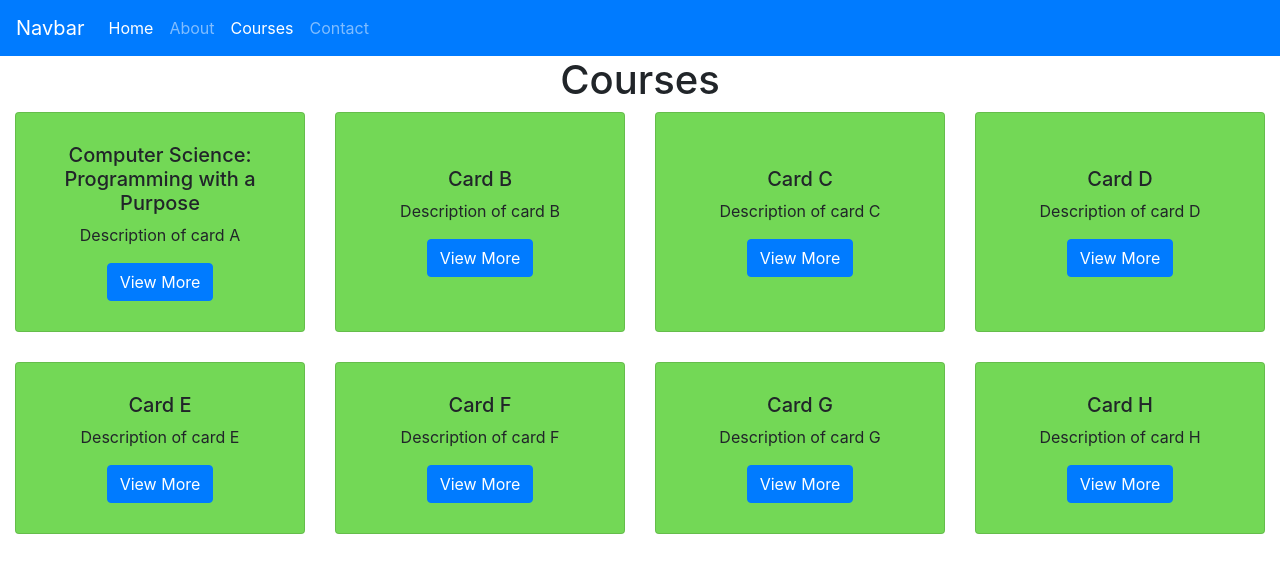
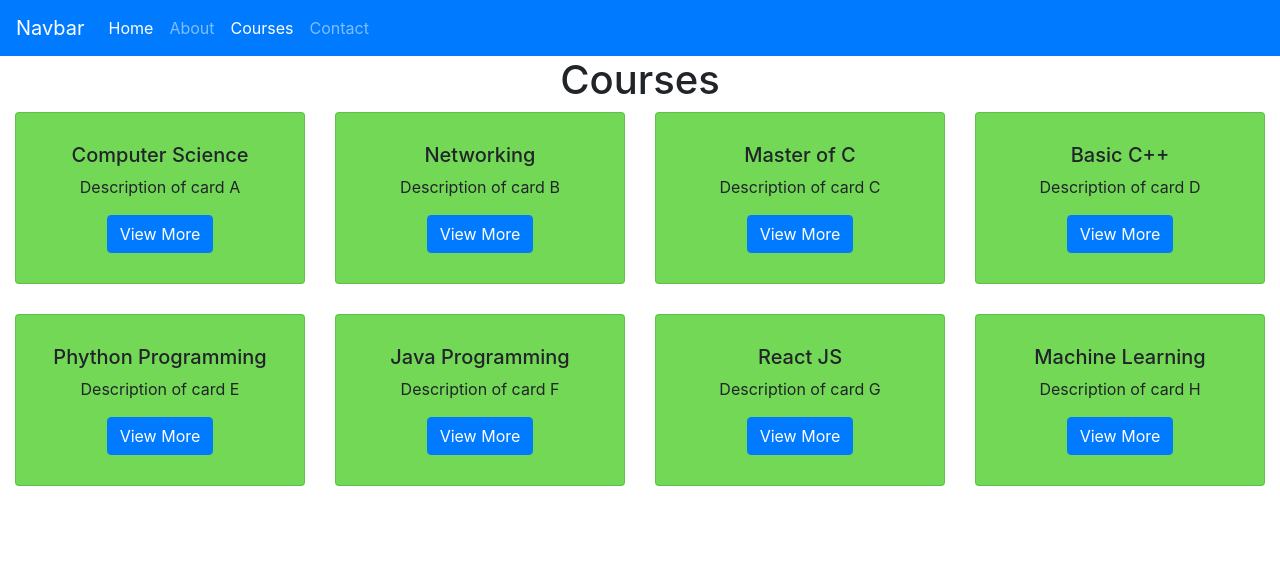
Before and after one commit to bikramjitshow/ReactJS_Test, a React (Create React App) app in the folder react_v1/fcode/: page /courses in a window 1280 px wide. Shown: the top 572 px of the page. Built offline with nearby package versions, Linux system fonts and the light colour scheme.

Commit message:
update code

```diff
--- a/react_v1/fcode/public/css/style.css
+++ b/react_v1/fcode/public/css/style.css
@@ -1,3 +1,10 @@
+.cont-wrap.about-cont-wrap {
+  max-width: 80%;
+  margin: 0 auto;
+  text-align: left;
+  margin-top: 50px;
+}
+
 .contact-form {
   width: 450px;
   text-align: left;
--- a/react_v1/fcode/src/components/About.js
+++ b/react_v1/fcode/src/components/About.js
@@ -5,6 +5,14 @@ const About = () => {
     <div>
       <h1>About</h1>
 
+      <div className="cont-wrap about-cont-wrap">
+        <p>
+        Lorem Ipsum is simply dummy text of the printing and typesetting industry. Lorem Ipsum has been the industry's standard dummy text ever since the 1500s, when an unknown printer took a galley of type and scrambled it to make a type specimen book. It has survived not only five centuries, but also the leap into electronic typesetting, remaining essentially unchanged. It was popularised in the 1960s with the release of Letraset sheets containing Lorem Ipsum passages, and more recently with desktop publishing software like Aldus PageMaker including versions of Lorem Ipsum.
+
+        </p>
+
+      </div>
+
     </div>
   )
 }
--- a/react_v1/fcode/src/components/Courses.js
+++ b/react_v1/fcode/src/components/Courses.js
@@ -5,14 +5,14 @@ import Card from './Card';
 function Courses() {
 
   const [cdatas, setcdatas] = useState([
-    { title: 'Computer Science: Programming with a Purpose', desc: 'Description of card A' },
-    { title: 'Card B', desc: 'Description of card B' },
-    { title: 'Card C', desc: 'Description of card C' },
-    { title: 'Card D', desc: 'Description of card D' },
-    { title: 'Card E', desc: 'Description of card E' },
-    { title: 'Card F', desc: 'Description of card F' },
-    { title: 'Card G', desc: 'Description of card G' },
-    { title: 'Card H', desc: 'Description of card H' },
+    { title: 'Computer Science', desc: 'Description of card A' },
+    { title: 'Networking', desc: 'Description of card B' },
+    { title: 'Master of C', desc: 'Description of card C' },
+    { title: 'Basic C++', desc: 'Description of card D' },
+    { title: 'Phython Programming', desc: 'Description of card E' },
+    { title: 'Java Programming', desc: 'Description of card F' },
+    { title: 'React JS', desc: 'Description of card G' },
+    { title: 'Machine Learning', desc: 'Description of card H' },
   ]);
 
   return (
--- a/react_v1/fcode/src/scss/style.scss
+++ b/react_v1/fcode/src/scss/style.scss
@@ -1,3 +1,4 @@
+@import "./about";
 @import "./contact";
 
 .card-wrap {
```
Also changed, not shown: react_v1/fcode/src/scss/_about.scss (added, +8 -0 lines), 1 other file (tests, documents, lock files or other folders).
